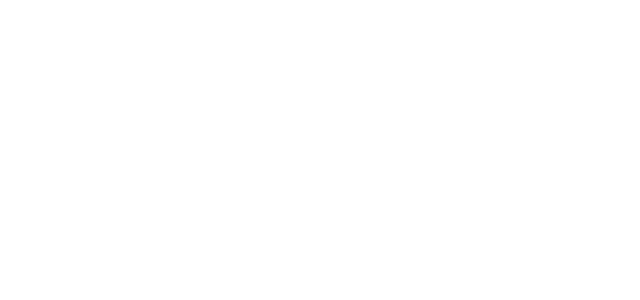
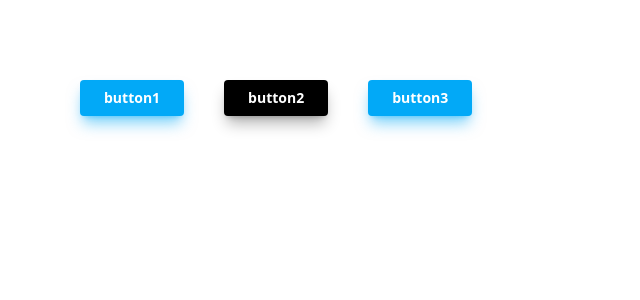
Before and after one commit to tubi55/react19_part5_atomic_design_pattern, a React (Vite) app: page / in a window 1280 px wide. Shown: the top 300 px of the page, without its empty margins (0-640 px from the left). Built offline with nearby package versions, Linux system fonts and the light colour scheme; a web font is replaced by a local one.

Commit message:
atoms: Button

```diff
--- a/src/components/atoms/Button.jsx
+++ b/src/components/atoms/Button.jsx
@@ -1,6 +1,8 @@
 import { twMerge } from "tailwind-merge";
 
+//props (className: 버튼 스타일, children: 버튼 내용, onClick: 클릭 이벤트 핸들러)
 export default function Button({ className, children, onClick }) {
+  //스타일 변수
   const btnStyle = `
     inline-block px-6 py-2 rounded bg-theme3
     text-sm font-semibold text-white
@@ -10,6 +12,7 @@
   `;
 
   return (
+    //스타일 적용 및 이벤트 핸들러 연결
     <button className={twMerge(btnStyle, className)} onClick={onClick}>
       {children}
     </button>
--- a/src/pages/Home.jsx
+++ b/src/pages/Home.jsx
@@ -1,7 +1,11 @@
+import Button from "../components/atoms/Button";
+
 export default function Home() {
   return (
-    <section className="w-full h-screen overflow-y-auto">
-      <div className="h-[300vh]"></div>
+    <section className="p-20 flex gap-10">
+      <Button>button1</Button>
+      <Button className="bg-black shadow-black/30">button2</Button>
+      <Button onClick={() => alert("Clicked!!")}>button3</Button>
     </section>
   );
 }
```
